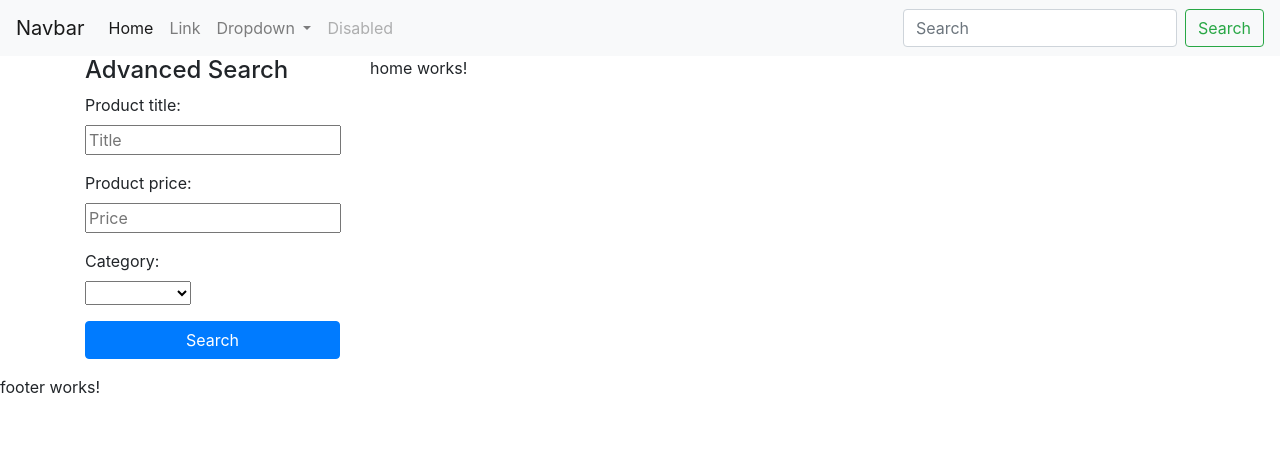
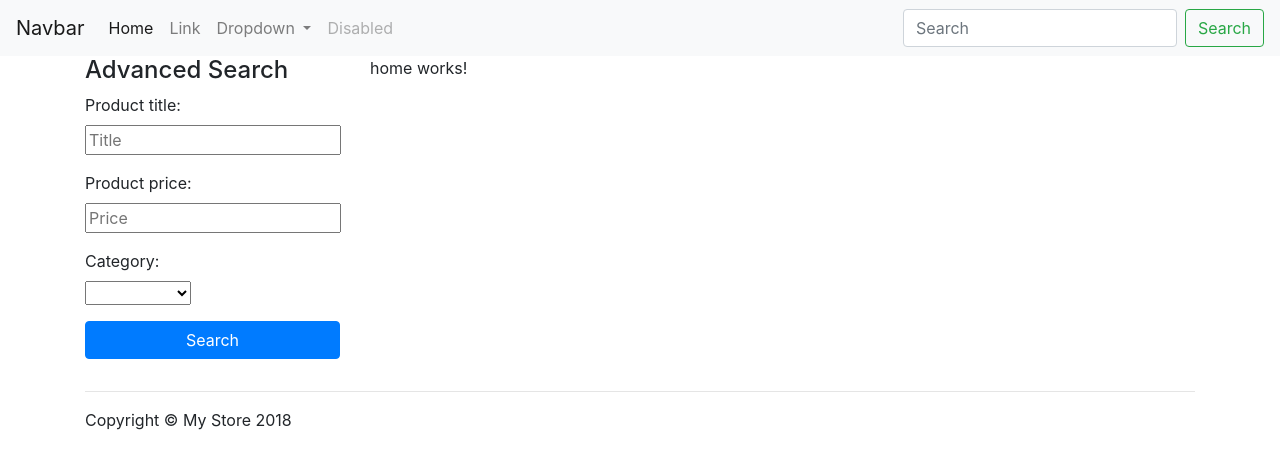
Before and after one commit to FoxGeoff/myStore, an Angular app: page / in a window 1280 px wide. Shown: the top 468 px of the page. Built offline with nearby package versions, Linux system fonts and the light colour scheme.

Commit message:
Add Footer component html

```diff
--- a/src/app/footer/footer.component.html
+++ b/src/app/footer/footer.component.html
@@ -1,3 +1,10 @@
-<p>
-  footer works!
-</p>
+<div class="container">
+  <hr>
+  <footer>
+    <div class="row">
+      <div class="col-lg-12">
+        <p>Copyright &copy; My Store 2018</p>
+      </div>
+    </div>
+  </footer>
+</div>
--- a/src/app/search/search.component.html
+++ b/src/app/search/search.component.html
@@ -1,5 +1,5 @@
 <h4>Advanced Search</h4>
-<form #if="ngForm">
+<form #f="ngForm">
   <div class="form-group">
     <label for="title">Product title:</label>
     <input id="title"
```
Also changed, not shown: 1 other file (tests, documents, lock files or other folders).
